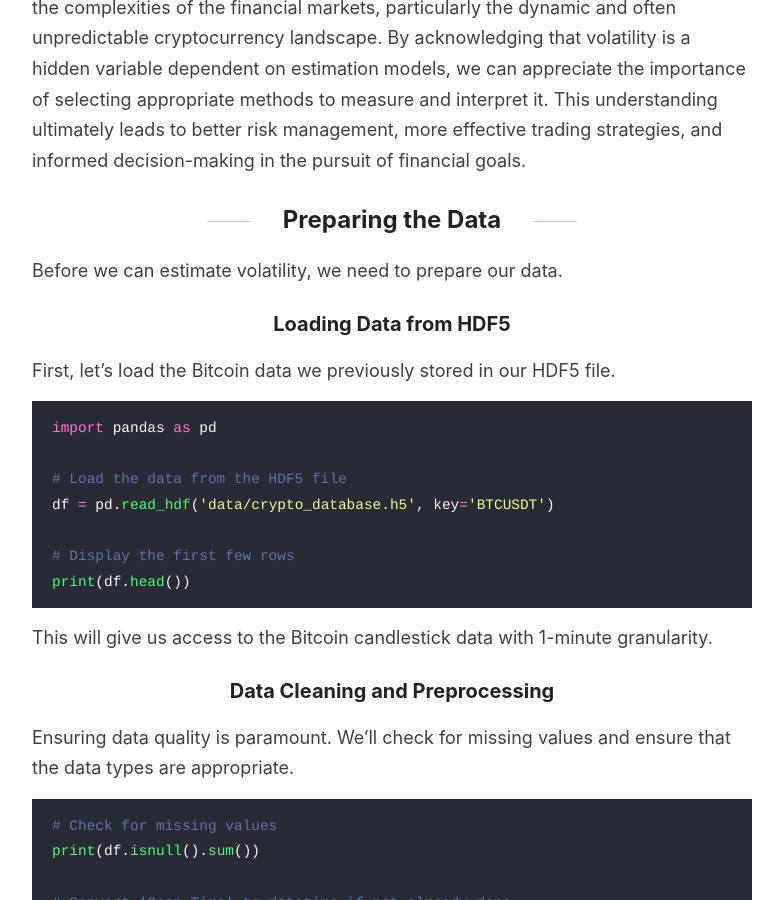
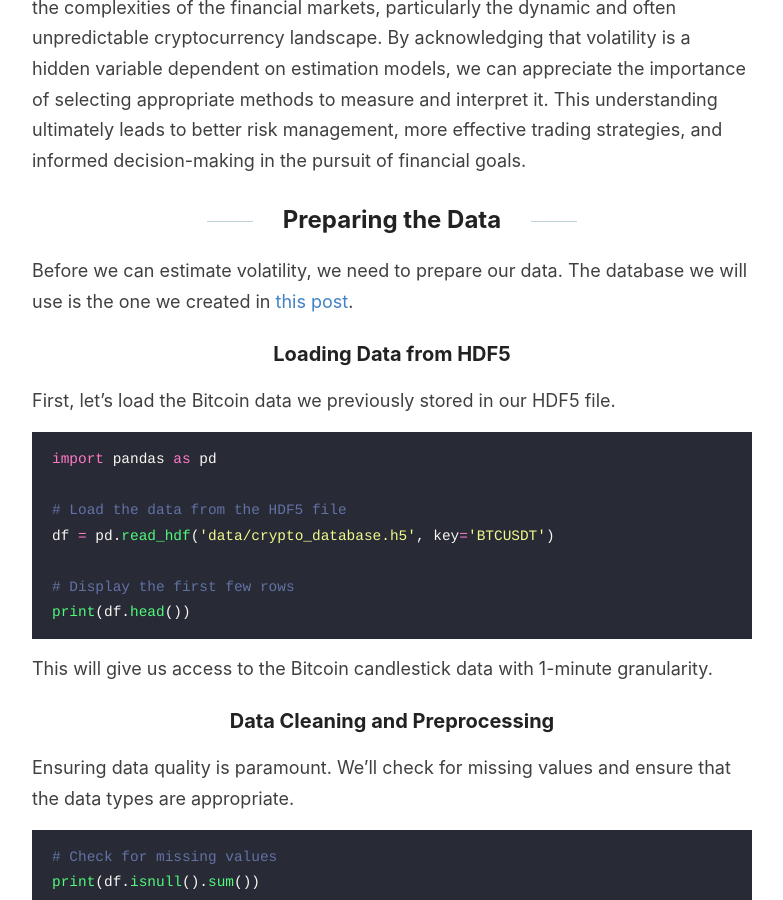
Before and after one commit to Zaltarba/blog, a Jekyll site: the page built from _posts/2024-09-20-BitcoinVolatility-1.md, in a window 1280 px wide and 900 px high, scrolled down 2035 px. Shown: the whole window, without its empty margins (248-1031 px from the left). Built offline with Jekyll 4.4.1, drawn with Linux system fonts in a browser that asks for light colours; our own code applies the rules of GitHub Pages for plain Markdown files; formulas are drawn with MathJax 3; some of the changed text lies outside the part shown.

Commit message:
Update 2024-09-20-BitcoinVolatility-1.md

````diff
--- a/_posts/2024-09-20-BitcoinVolatility-1.md
+++ b/_posts/2024-09-20-BitcoinVolatility-1.md
@@ -38,7 +38,7 @@
 
 ## Preparing the Data
 
-Before we can estimate volatility, we need to prepare our data.
+Before we can estimate volatility, we need to prepare our data. The database we will use is the one we created in [this post](https://zaltarba.github.io/blog/DataBaseCreation/).
 
 ### Loading Data from HDF5
 
@@ -217,8 +217,3 @@
 Feel free to share your thoughts or ask questions in the comments below. I encourage you to experiment with the code, try different decay factors, and see how it affects the volatility estimates.
 
 Happy analyzing, and may your trading decisions be ever informed!
-
----
-
-*Note: Remember to replace `#` with the actual URL of your code repository.*
-```
````
